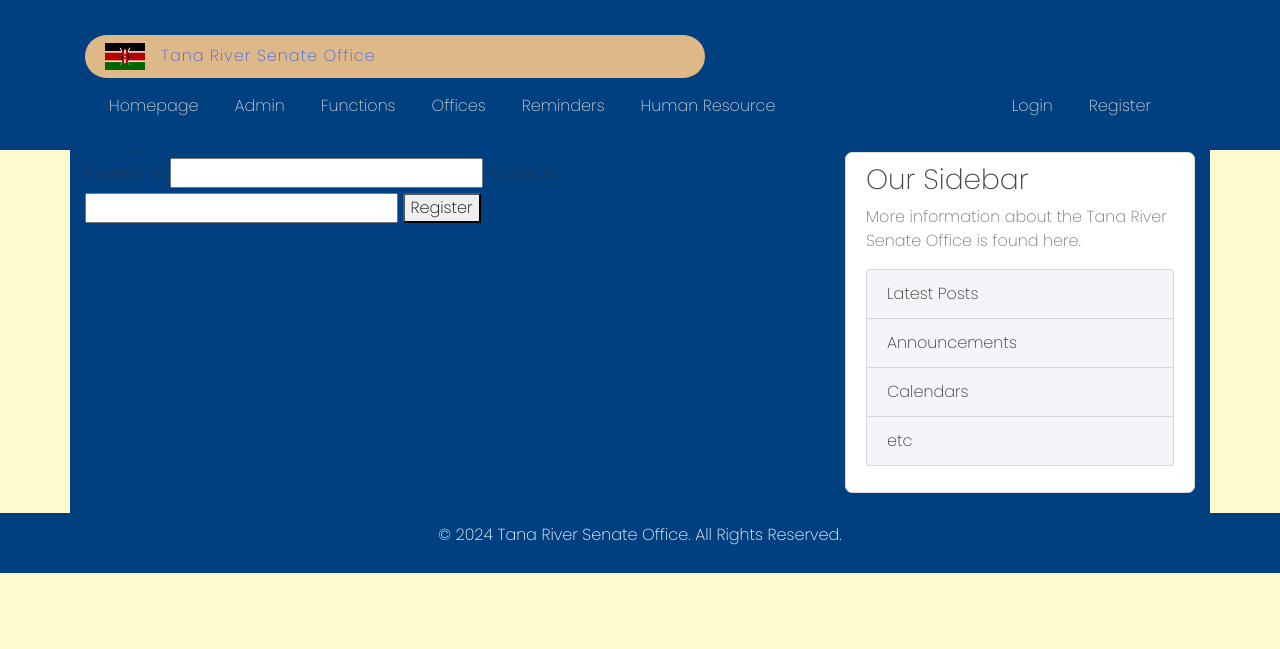
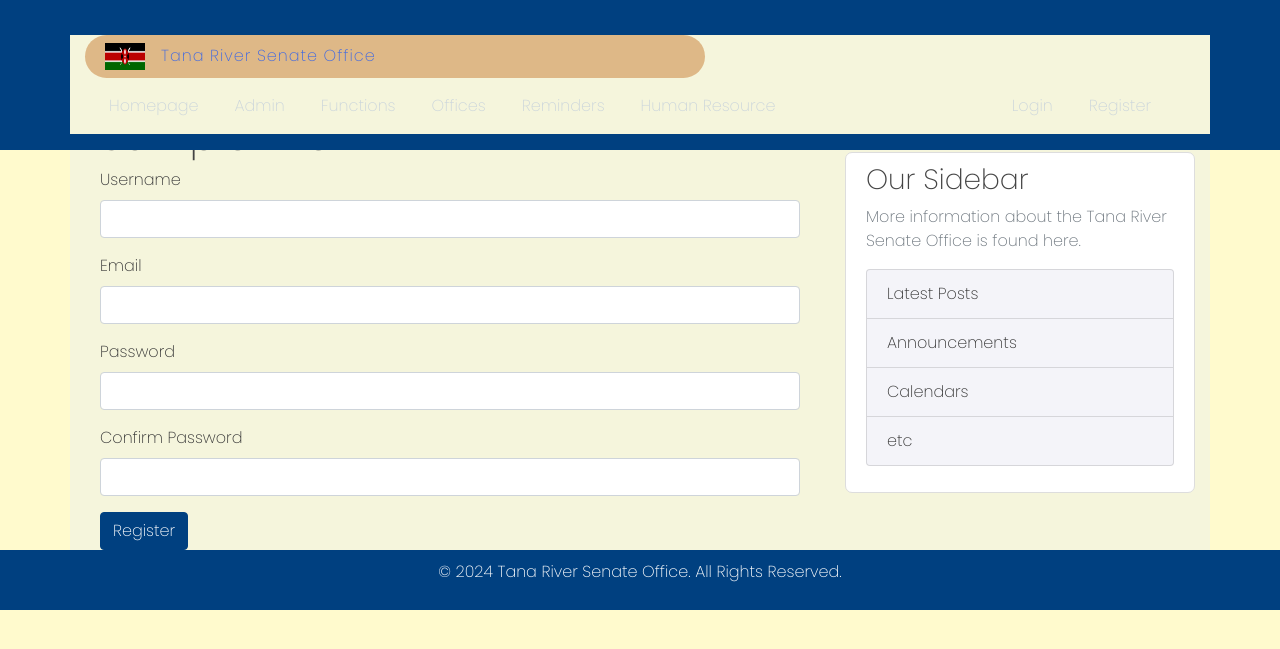
Before and after one commit to Isiji/Tana-R, a Flask app: template Tana/templates/register.html in a window 1280 px wide. Shown: the top 649 px of the page. Run offline with Flask 3, Linux system fonts and the light colour scheme; the template is opened without the code that fills it: values that come from a table or form of the project are taken from there, most other values are stand-ins (such as "Sample title", 1, 10 or a date in 2020); parts of the project's set-up code (start-up, migrations or seed data) failed here and were passed over; some libraries are stand-ins or nearby versions.

Commit message:
modifying register template

```diff
--- a/Tana/static/styles/main.css
+++ b/Tana/static/styles/main.css
@@ -54,7 +54,7 @@ h1, h2, h3, h4, h5, h6 {
 /* Main container */
 .container {
     padding: 20;
-    background-color: #004080;
+    background-color: beige;
 }
 
 /* Flash messages */
--- a/Tana/templates/login.html
+++ b/Tana/templates/login.html
@@ -4,10 +4,10 @@
     <!-- Required meta tags -->
     <meta charset="utf-8">
     <meta name="viewport" content="width=device-width, initial-scale=1">
-
+    <link rel="stylesheet" type="text/css" href="{{ url_for('static', filename='styles/main.css') }}">
     <!-- Bootstrap CSS -->
     <link href="https://cdn.jsdelivr.net/npm/bootstrap@5.0.2/dist/css/bootstrap.min.css" rel="stylesheet" integrity="sha384-EVSTQN3/azprG1Anm3QDgpJLIm9Nao0Yz1ztcQTwFspd3yD65VohhpuuCOmLASjC" crossorigin="anonymous">
-    <link href="main.css" rel="stylesheet">
+
     <title>Login Page</title>
   </head>
   <body>
--- a/Tana/templates/register.html
+++ b/Tana/templates/register.html
@@ -1,12 +1,25 @@
-{% extends 'layout.html'%}
-{% block title %}Register{% endblock %}
+{% extends "layout.html" %}
+{% block header %}
+    <h1>Register</h1>
+{% endblock %}
 {% block content %}
-    <h2>Register</h2>
-    <form action="{{ url_for('users.register') }}" method="post">
-        <label for="username">Username</label>
-        <input type="text" name="username" id="username" required>
-        <label for="password">Password</label>
-        <input type="password" name="password" id="password" required>
-        <button type="submit">Register</button>
-    </form>
+    <div class="container">
+        <h1>{{ title }}</h1>
+        <form method="POST" action="{{ url_for('users.register') }}">
+            {{ form.hidden_tag() }}
+            <div class="form-group">
+                {{ form.username.label }} {{ form.username(class="form-control") }}
+            </div>
+            <div class="form-group">
+                {{ form.email.label }} {{ form.email(class="form-control") }}
+            </div>
+            <div class="form-group">
+                {{ form.password.label }} {{ form.password(class="form-control") }}
+            </div>
+            <div class="form-group">
+                {{ form.confirm_password.label }} {{ form.confirm_password(class="form-control") }}
+            </div>
+            <button type="submit" class="btn btn-primary">Register</button>
+        </form>
+    </div>
 {% endblock %}
--- a/Tana/users/routes.py
+++ b/Tana/users/routes.py
@@ -33,7 +33,7 @@ def register():
         db_storage.commit()
         flash(f'Your account has been created! You are now able to log in', 'success')
         return redirect(url_for('users.login'))
-    return render_template('users.register.html', title='Register', form=form)
+    return render_template('register.html', title='Register', form=form)
 
 #create route for user to update user information
 @users.route('/account', methods=['GET', 'POST'])
```
